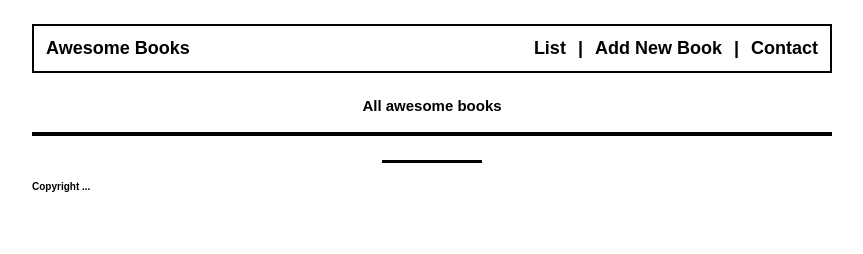
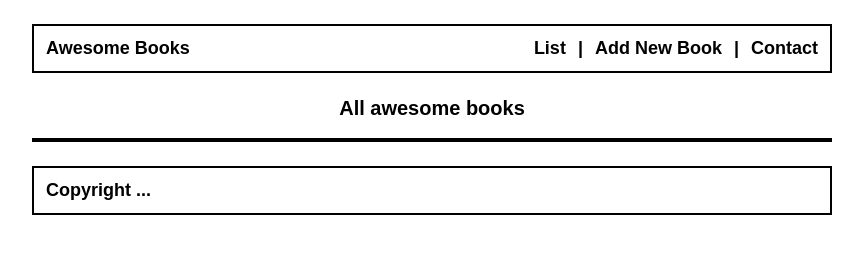
Before and after one commit to amejid/awesome-books, a website: page index.html in a window 1280 px wide. Shown: the whole page, without its empty margins (208-1071 px from the left). Drawn offline with Linux system fonts and the light colour scheme.

Commit message:
Add style to footer

```diff
--- a/index.html
+++ b/index.html
@@ -24,8 +24,6 @@
     <section class="container section section-1 section--active">
       <h1 class="section-title">All awesome books</h1>
       <div class="books-container"></div>
-
-      <div class="partition"></div>
     </section>
     <section class="container section section-1">
       <h2 class="form-title">Add a new book</h2>
@@ -49,7 +47,7 @@
         <li>Our Address: Street name 22, 84503 City, Country</li>
       </ol>
     </section>
-    <footer class="container">
+    <footer class="footer container">
       <p>Copyright ...</p>
     </footer>
     <script src="main.js"></script>
--- a/style.css
+++ b/style.css
@@ -45,10 +45,15 @@ body {
   font-size: 1.8rem;
 }
 
+.nav-link {
+  cursor: pointer;
+}
+
 .section-title {
   text-align: center;
   margin-top: 2.4rem;
   margin-bottom: 1.8rem;
+  font-size: 2rem;
 }
 
 .books-container {
@@ -74,14 +79,6 @@ body {
   font-weight: 700;
   box-shadow: 0.4rem 0.2rem 0.2rem #000;
   z-index: 9;
-}
-
-.partition {
-  height: 0.3rem;
-  background-color: #000;
-  width: 10rem;
-  margin: 0 auto;
-  margin-bottom: 1.8rem;
 }
 
 .form-title {
@@ -112,3 +109,9 @@ body {
   box-shadow: 0.4rem 0.2rem 0.2rem #000;
   padding: 0.4rem;
 }
+
+.footer {
+  border: 2px solid #000;
+  padding: 1.2rem;
+  font-size: 1.8rem;
+}
```
